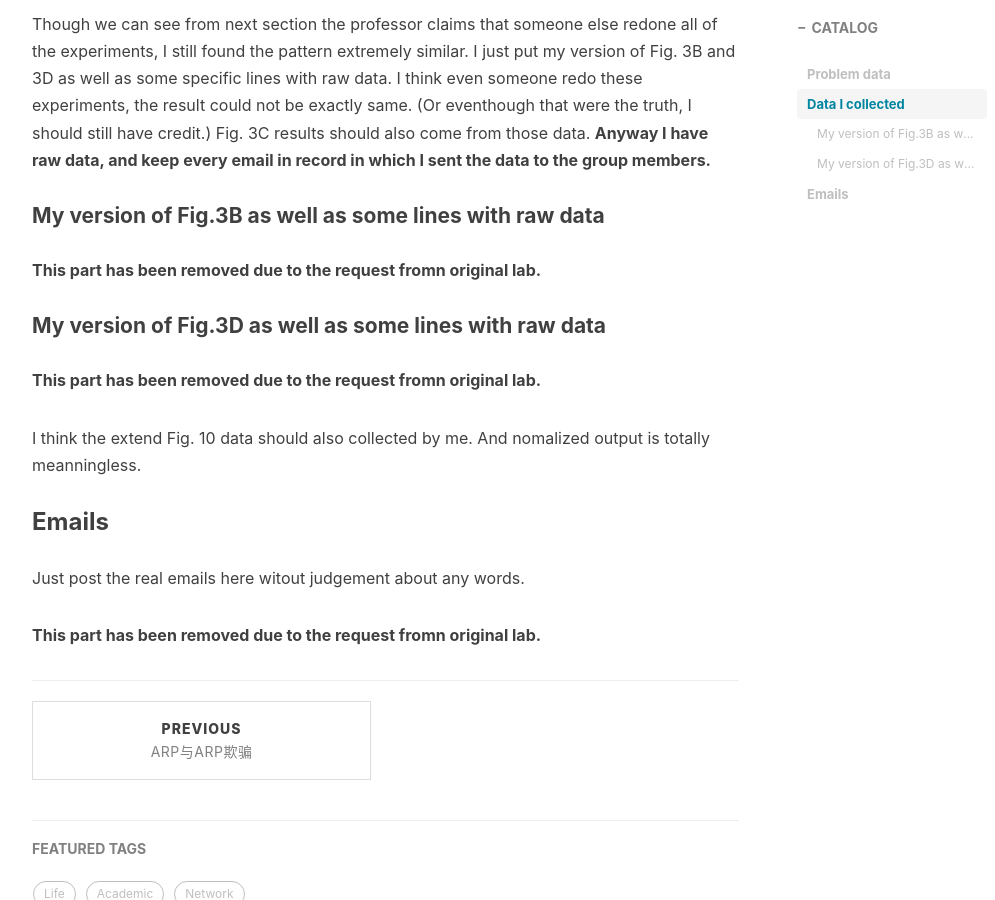
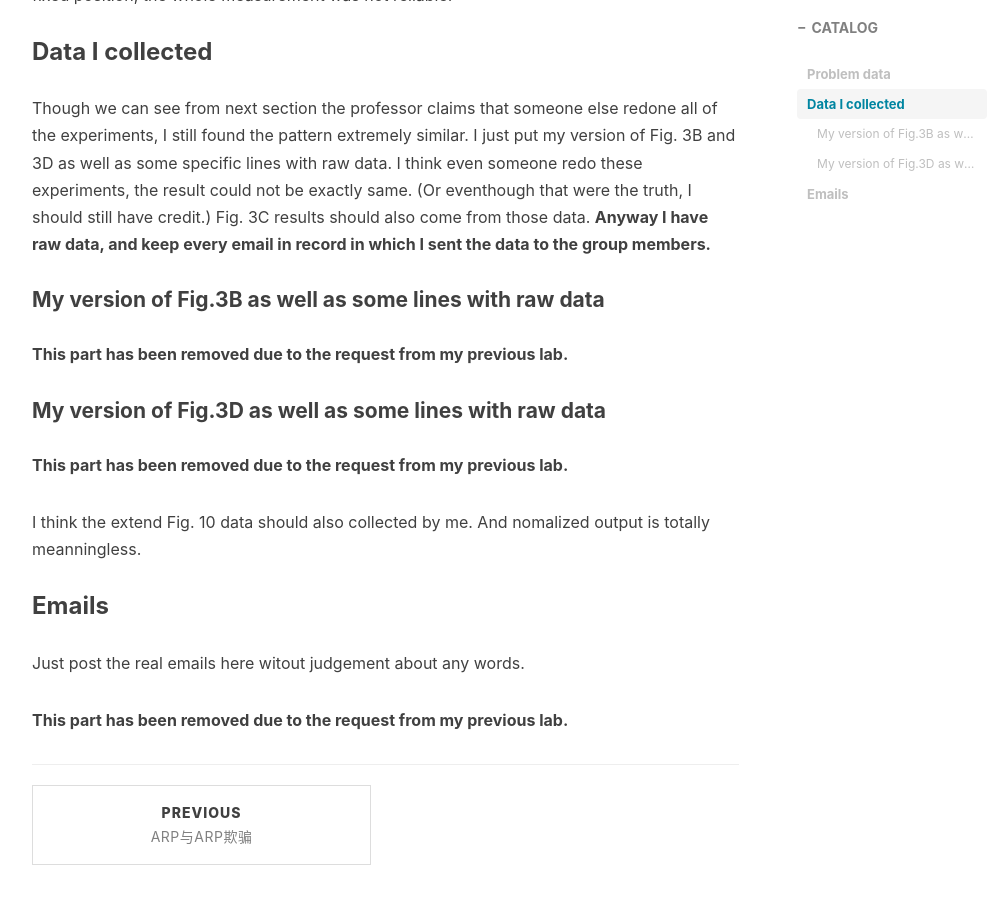
Before and after one commit to XiaoshiZ/ysmiles.com, a Jekyll site: the page built from _posts/2017-03-02-Zero-Dimensional-Organic-Tin-Halide-Perovskites.md, in a window 1280 px wide and 900 px high, scrolled down 1595 px. Shown: the whole window, without its empty margins (233-1228 px from the left). Built offline with Jekyll 4.4.1, drawn with Linux system fonts in a browser that asks for light colours; nearby versions of some CDN libraries; comment, search, counter and statistics services are not loaded; some of the changed text lies outside the part shown.

Commit message:
more changes

```diff
--- a/_posts/2017-03-02-Zero-Dimensional-Organic-Tin-Halide-Perovskites.md
+++ b/_posts/2017-03-02-Zero-Dimensional-Organic-Tin-Halide-Perovskites.md
@@ -13,6 +13,8 @@
 ---
 
 First, I'd like to say that the following are all my own opinions (except for the emails part), the reader can choose to **believe or not**.
+
+According to the request from my previous lab. Now this article is only and totally based upon the paper we can download publicly form [arXiv][paperlink].
 
 As a previous group member, I'd like to state that this paper (I have a version downloaded on 2/27/2017 at [arXiv][paperlink]) might have used data collected by me without provide me any credit.
 Also, because I know details about some of the experiments, I'd like to point out some problem/doubt about the data.
@@ -43,16 +45,16 @@
 **Anyway I have raw data, and keep every email in record in which I sent the data to the group members.**
 
 #### My version of Fig.3B as well as some lines with raw data
-**This part has been removed due to the request fromn original lab.**
+**This part has been removed due to the request from my previous lab.**
 
 #### My version of Fig.3D as well as some lines with raw data
-**This part has been removed due to the request fromn original lab.**
+**This part has been removed due to the request from my previous lab.**
 
 I think the extend Fig. 10 data should also collected by me. And nomalized output is totally meanningless.
 
 ### Emails
 Just post the real emails here witout judgement about any words.
 
-**This part has been removed due to the request fromn original lab.**
+**This part has been removed due to the request from my previous lab.**
 
 [paperlink]: https://arxiv.org/abs/1702.07200
```
